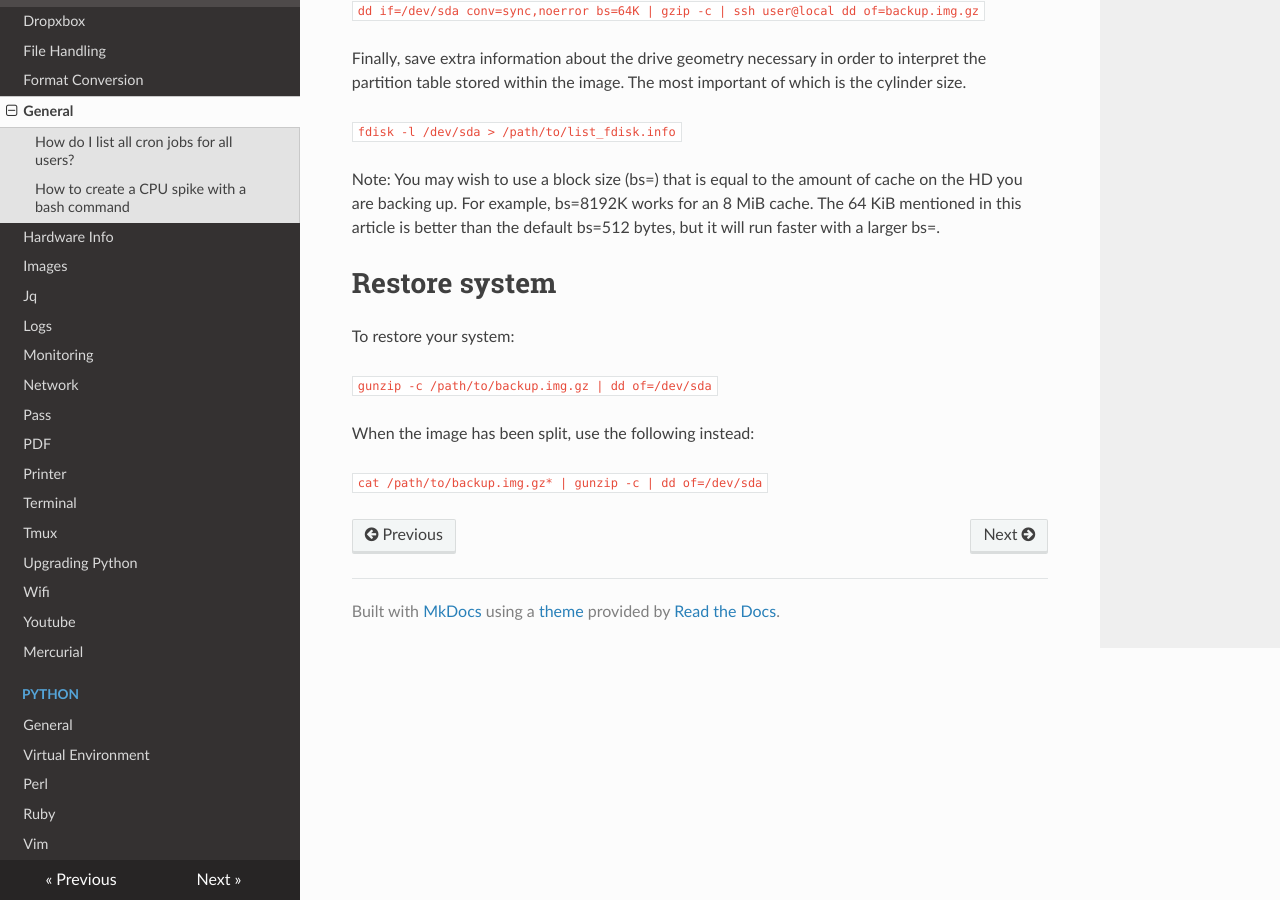
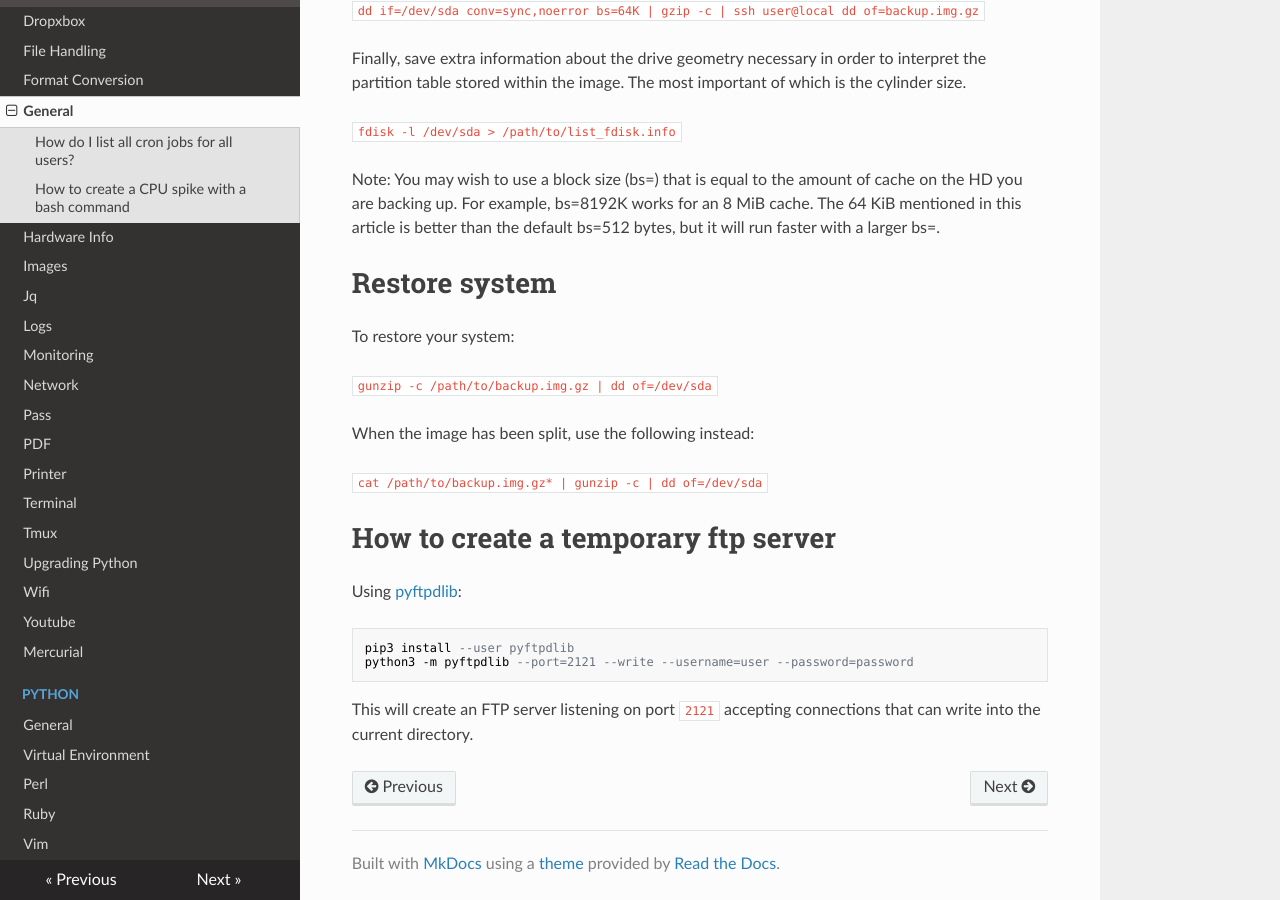
Before and after one commit to hposca/useful_notes, an MkDocs documentation site: the page built from docs/linux/index.md, in a window 1280 px wide and 900 px high, scrolled down 8882 px. Built offline with MkDocs 1.6.1, drawn with Linux system fonts in a browser that asks for light colours; nearby versions of some CDN libraries; old or Windows-style settings are respelled for this version of MkDocs.

Commit message:
How to create a temporary FTP server

````diff
--- a/docs/linux/index.md
+++ b/docs/linux/index.md
@@ -395,3 +395,14 @@ To restore your system:
 When the image has been split, use the following instead:
 
 `cat /path/to/backup.img.gz* | gunzip -c | dd of=/dev/sda`
+
+# How to create a temporary ftp server
+
+Using [pyftpdlib](https://pyftpdlib.readthedocs.io/en/latest/tutorial.html#command-line-usage):
+
+```
+pip3 install --user pyftpdlib
+python3 -m pyftpdlib --port=2121 --write --username=user --password=password
+```
+
+This will create an FTP server listening on port `2121` accepting connections that can write into the current directory.
````
